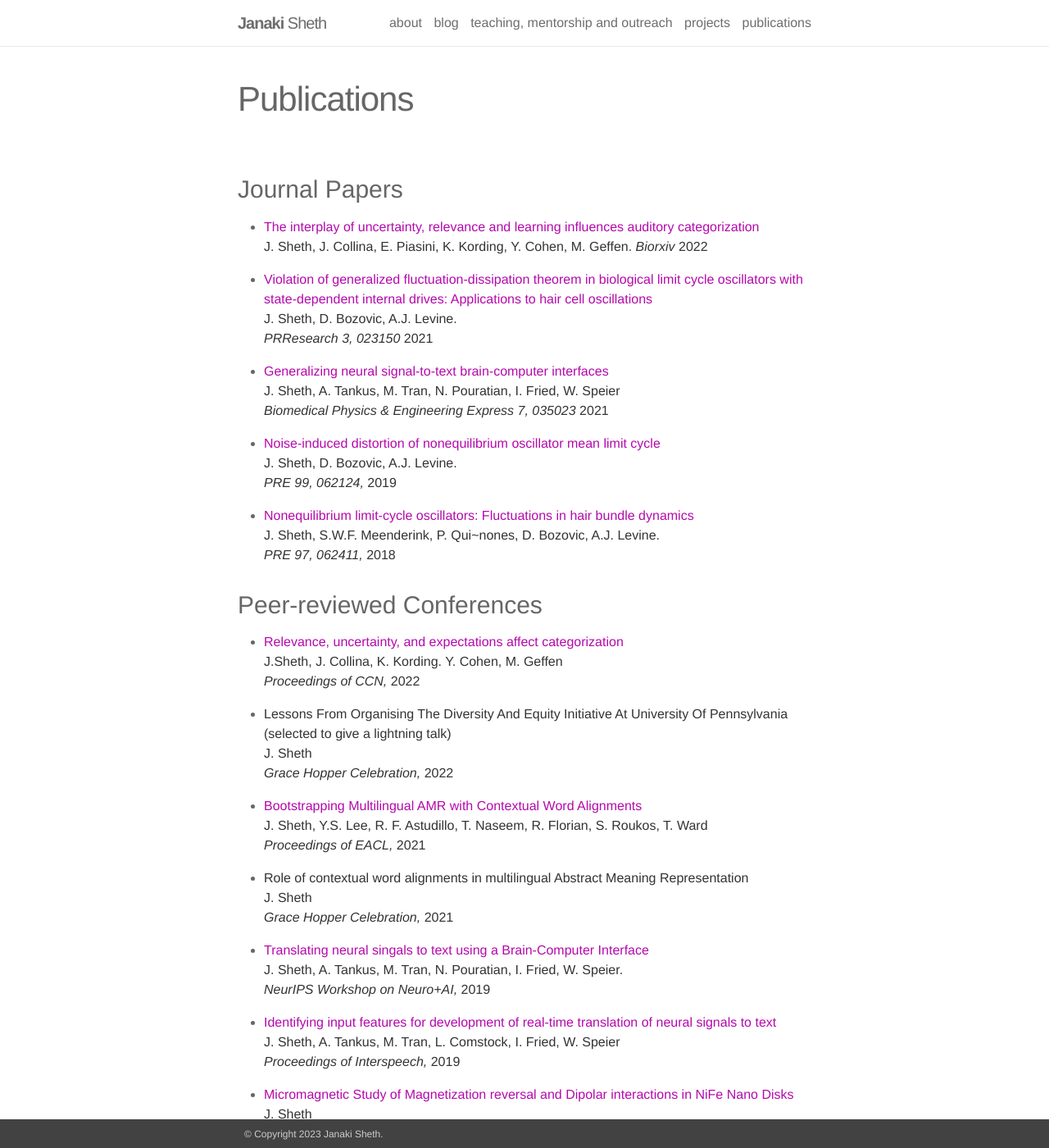
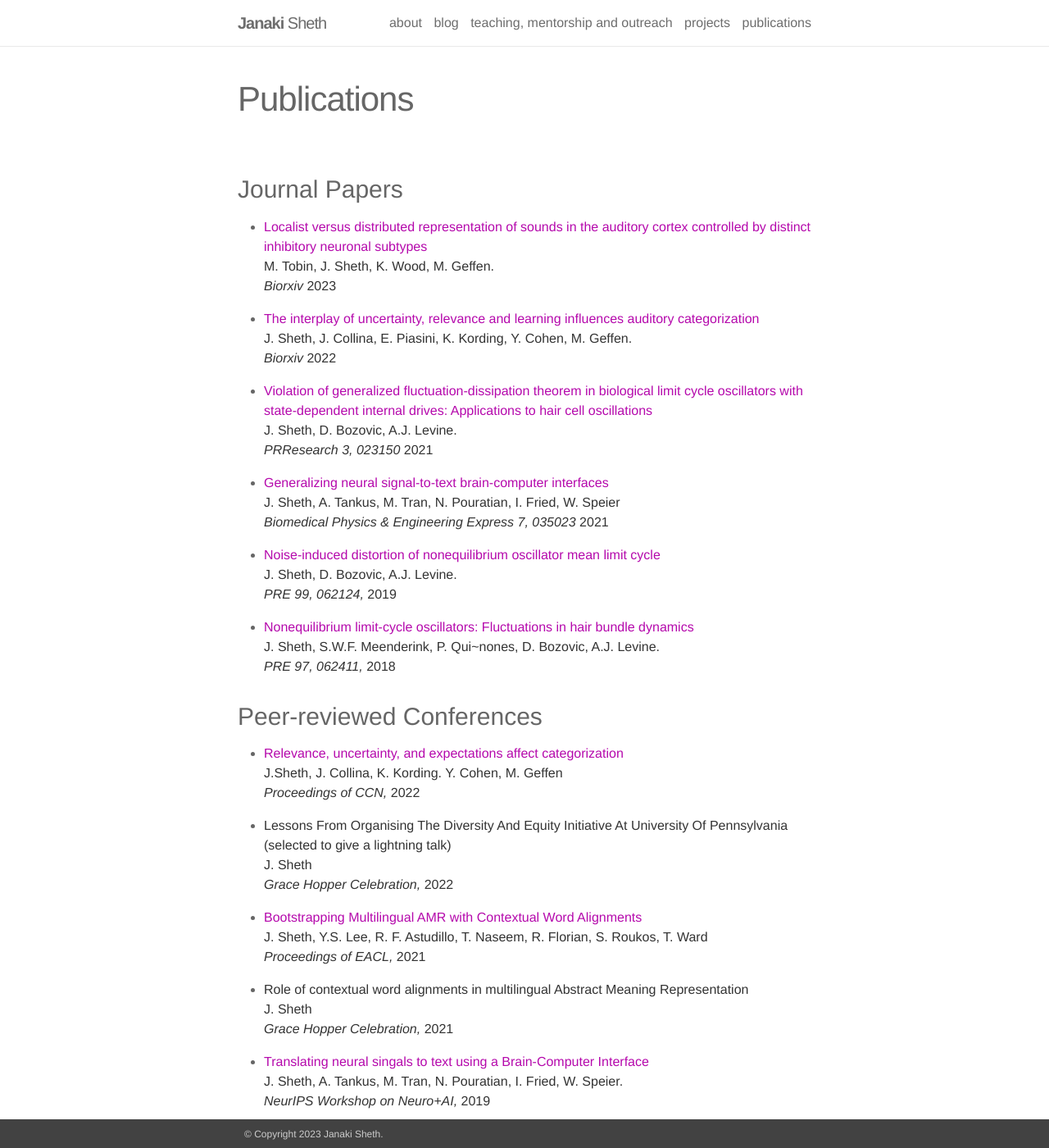
Before and after one commit to JanakiSheth/JanakiSheth.github.io, a Jekyll site: the page built from _pages/publications.md, in a window 1280 px wide and 1400 px high. Shown: the whole window at 82% size. Built offline with Jekyll 4.4.1, drawn with Linux system fonts in a browser that asks for light colours; nearby versions of some CDN libraries; some of the changed text lies outside the part shown.

Commit message:
Publication update

```diff
--- a/_pages/publications.md
+++ b/_pages/publications.md
@@ -6,8 +6,11 @@ title: Publications
 
 ### Journal Papers
 
+* [Localist versus distributed representation of sounds in the auditory cortex controlled by distinct inhibitory neuronal
+subtypes](https://www.biorxiv.org/content/10.1101/2023.02.01.526470v1) <br> M. Tobin, J. Sheth, K. Wood, M. Geffen. <br> *Biorxiv* 2023
+
 * [The interplay of uncertainty, relevance and learning influences auditory categorization](https://www.biorxiv.org/content/10.1101/2022.12.01.518777v1) <br> J. Sheth, J. Collina, E.
-Piasini, K. Kording, Y. Cohen, M. Geffen. *Biorxiv* 2022
+Piasini, K. Kording, Y. Cohen, M. Geffen. <br> *Biorxiv* 2022
 
 * [Violation of generalized fluctuation-dissipation theorem in biological limit cycle oscillators with state-dependent internal drives: Applications to hair cell oscillations](https://journals.aps.org/prresearch/pdf/10.1103/PhysRevResearch.3.023150) <br> 	J. Sheth, D. Bozovic, A.J. Levine. <br> *PRResearch 3, 023150* 2021
 
@@ -35,6 +38,12 @@ Piasini, K. Kording, Y. Cohen, M. Geffen. *Biorxiv* 2022
 * [Micromagnetic Study of Magnetization reversal and Dipolar interactions in NiFe Nano Disks](https://aip.scitation.org/doi/abs/10.1063/1.4791090?class=pdf&journalCode=apc) <br>J. Sheth <br> *DAE Solid State Symposium, Dept. of Atomic Energy India,* 2013
 
 ### Talks
+
+* Machine Learning and Signal Processing Techniques (invited) <br>
+*Tsui lab, CHOP, UPenn* 2023
+
+* Relevance, integration and learning influence auditory categorization (invited) <br>
+*Analog Garage, Boston* 2022
 
 * Relevance, integration and learning influence auditory categorization (invited) <br>
 *Li lab, NIEHS* 2022
```
